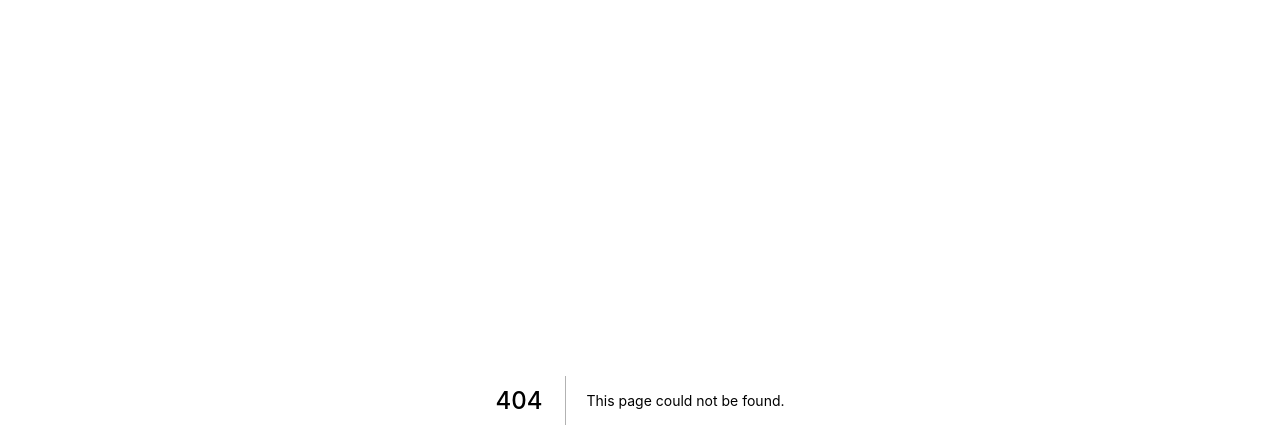
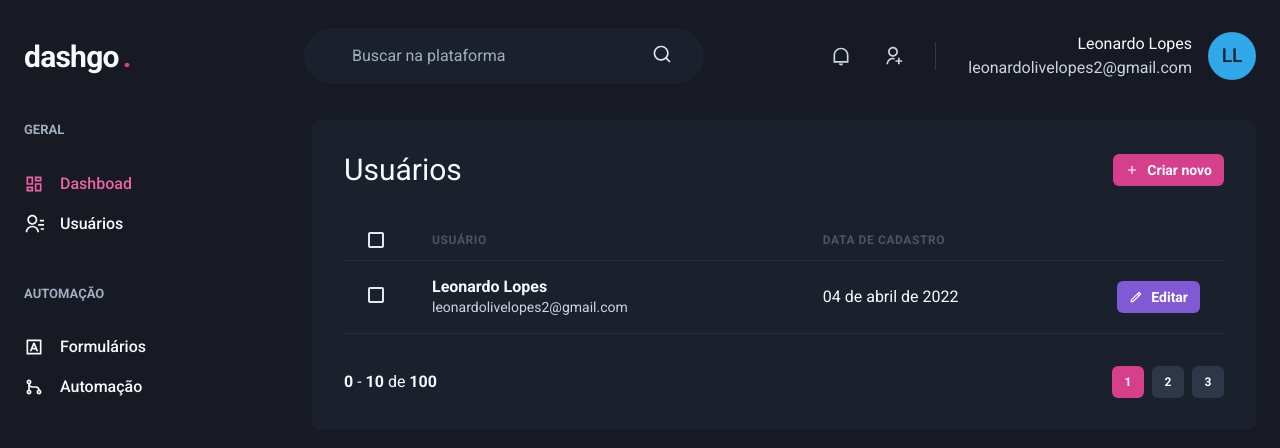
Before and after one commit to leolive1506/dashgo, a Next.js app: page /users in a window 1280 px wide. Before the commit this address had no page. Shown: the top 448 px of the page. Built offline with nearby package versions, Linux system fonts and the light colour scheme.

Commit message:
paginiçao estatica

```diff
--- /dev/null
+++ b/src/components/Pagination.tsx
@@ -0,0 +1,52 @@
+import { Box, Button, Stack } from "@chakra-ui/react"
+
+function Pagination() {
+  return (
+    <Stack
+      direction="row"
+      mt="8"
+      spacing="6"
+      justify="space-between"
+      align="center"
+    >
+      {/* mostrando quantos e ototal registros  */}
+      <Box>
+        <strong>0</strong> - <strong>10</strong> de <strong>100</strong>
+      </Box>
+      <Stack direction ="row" spacing="2">
+        <Button
+          size="sm"
+          fontSize="xs"
+          width="4"
+          colorScheme="pink"
+          disabled
+          _disabled={{ bg: 'pink.500', cursor: 'default' }}
+        >
+          1
+        </Button>
+        <Button
+          size="sm"
+          fontSize="xs"
+          width="4"
+          colorScheme="pink"
+          bg="gray.700"
+          _hover={{ bg: 'gray.500'}}
+        >
+          2
+        </Button>
+        <Button
+          size="sm"
+          fontSize="xs"
+          width="4"
+          colorScheme="pink"
+          bg="gray.700"
+          _hover={{ bg: 'gray.500'}}
+        >
+          3
+        </Button>
+      </Stack>
+    </Stack>
+  )
+}
+
+export default Pagination
--- /dev/null
+++ b/src/pages/users/index.tsx
@@ -0,0 +1,72 @@
+import { Box, Button, Checkbox, Flex, Heading, Icon, Table, Tbody, Td, Text, Th, Thead, Tr } from "@chakra-ui/react";
+import { RiAddLine, RiPencilLine } from "react-icons/ri";
+import Header from "../../components/Header/Header";
+import Pagination from "../../components/Pagination";
+import Sidebar from "../../components/Sidebar";
+
+function UserList() {
+  return (
+    <Box>
+      <Header />
+      <Flex w="100%" my="6" maxWidth={1480} mx="auto" px="6">
+        <Sidebar />
+
+        <Box flex="1" borderRadius={8} bg="gray.800" p="8">
+          <Flex mb="8" justify="space-between" align="center">
+            <Heading size="lg" fontWeight="normal">Usuários</Heading>
+            <Button
+              as="a"
+              size="sm"
+              fontSize="sm"
+              colorScheme="pink"
+              leftIcon={<Icon as={RiAddLine} />}
+            >
+              Criar novo
+            </Button>
+          </Flex>
+          <Table colorScheme="whiteAlpha">
+            <Thead>
+              <Tr>
+                <Th px="6" color="gray.300" width="8">
+                  <Checkbox colorScheme="pink" />
+                </Th>
+                <Th>Usuário</Th>
+                <Th>Data de cadastro</Th>
+                <Th w="8"></Th>
+              </Tr>
+            </Thead>
+            <Tbody>
+              <Tr>
+                <Td px="6">
+                    <Checkbox colorScheme="pink" />
+                </Td>
+                <Td>
+                  <Box>
+                    <Text fontWeight="bold">Leonardo Lopes</Text>
+                    <Text fontSize="sm" color="gray.300">leonardolivelopes2@gmail.com</Text>
+                  </Box>
+                </Td>
+                <Td>04 de abril de 2022</Td>
+                <Td>
+                  <Button
+                    as="a"
+                    size="sm"
+                    fontSize="sm"
+                    colorScheme="purple"
+                    leftIcon={<Icon as={RiPencilLine} />}
+                  >
+                    Editar
+                  </Button>
+                </Td>
+              </Tr>
+            </Tbody>
+          </Table>
+
+          <Pagination />
+        </Box>
+      </Flex>
+    </Box>
+  )
+}
+
+export default UserList
```
